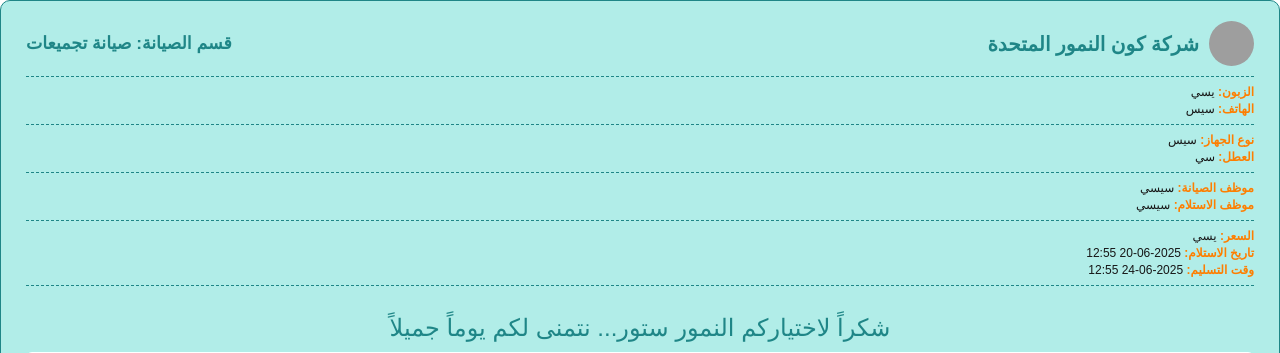
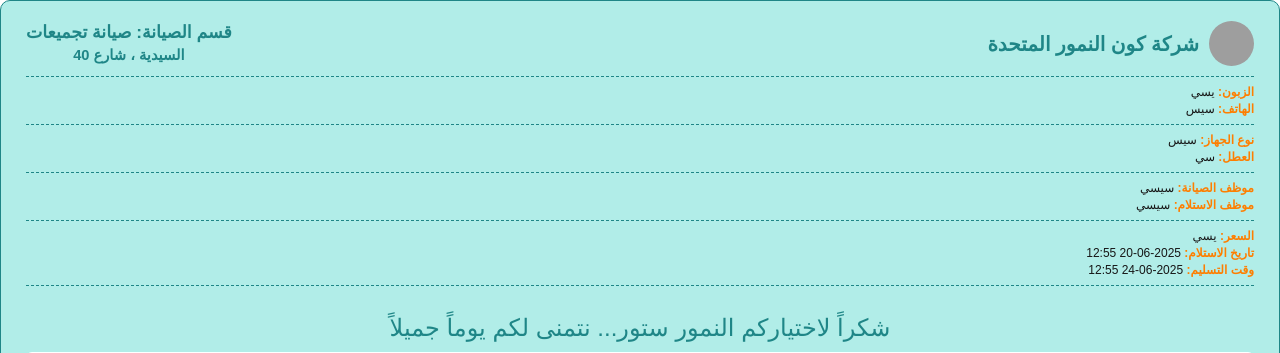
Before and after one commit to alnomoorstore/nomoor_backend, a Django app: page /print/8/ in a window 1280 px wide. Shown: the top 353 px of the page. Run offline with Django 5.2, Linux system fonts and the light colour scheme; data comes from the database, SQL or seed files in the repository; grey boxes are pictures that could not be loaded.

```diff
--- a/maintenance/templates/maintenance/print.html
+++ b/maintenance/templates/maintenance/print.html
@@ -55,6 +55,17 @@
       font-size: 13pt;
       color: #1F8687;
       font-weight: bold;
+      text-align: center;
+      min-width: 180px;
+    }
+    .address {
+      font-size: 11pt;
+      color: #1F8687;
+      font-weight: 600;
+      text-align: center;
+      margin-top: 4px;
+      min-width: 180px;
+      line-height: 1.2;
     }
     .info {
       font-size: 12px;
@@ -111,7 +122,10 @@
           <img src="https://i.postimg.cc/6pjDTsnL/logo.png" alt="Logo" />
           <div class="title">شركة كون النمور المتحدة</div>
         </div>
-        <div class="maintenance">قسم الصيانة: {{ record.maintenance_type }}</div>
+        <div>
+          <div class="maintenance">قسم الصيانة: {{ record.maintenance_type }}</div>
+          <div class="address">السيدية ، شارع 40</div>
+        </div>
       </div>
 
       <hr />
```
